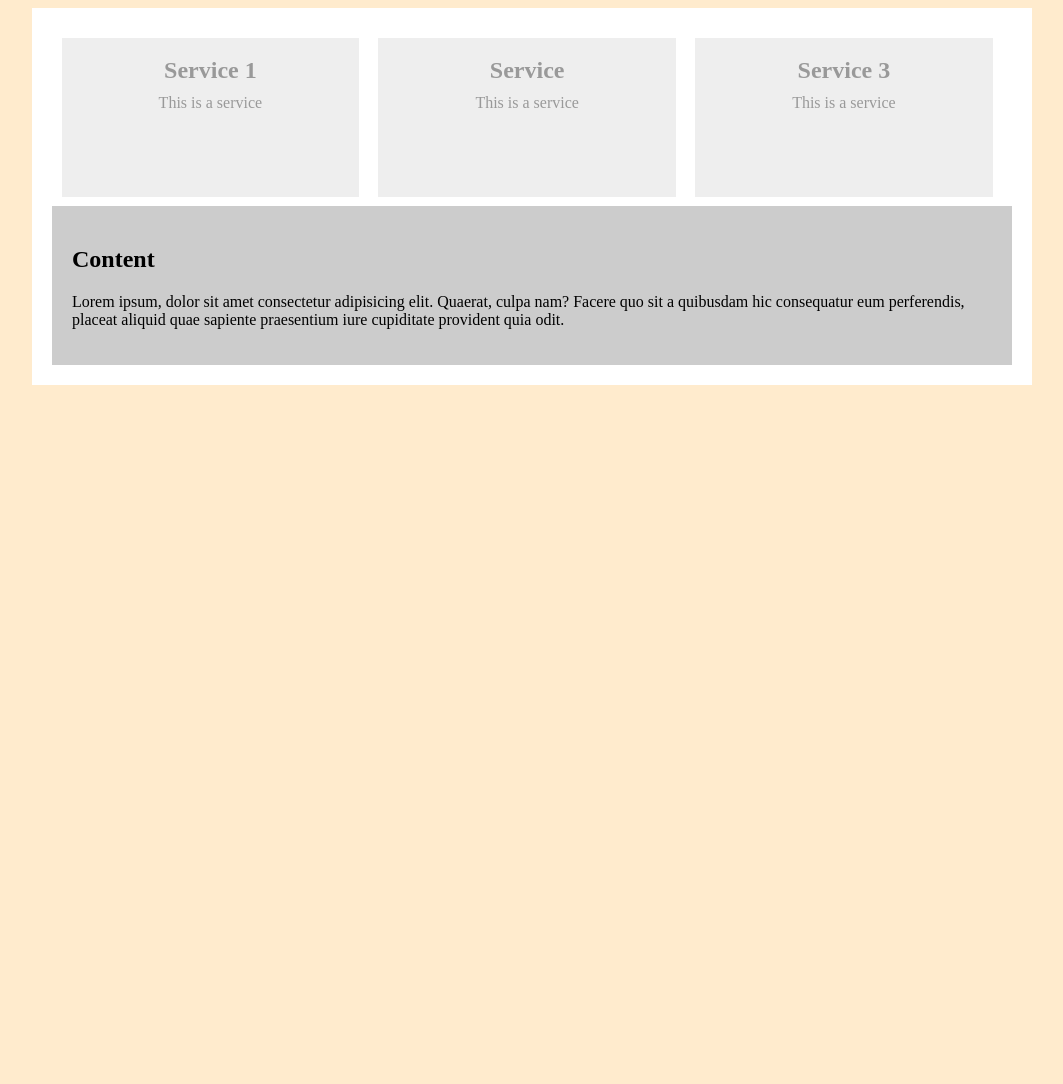
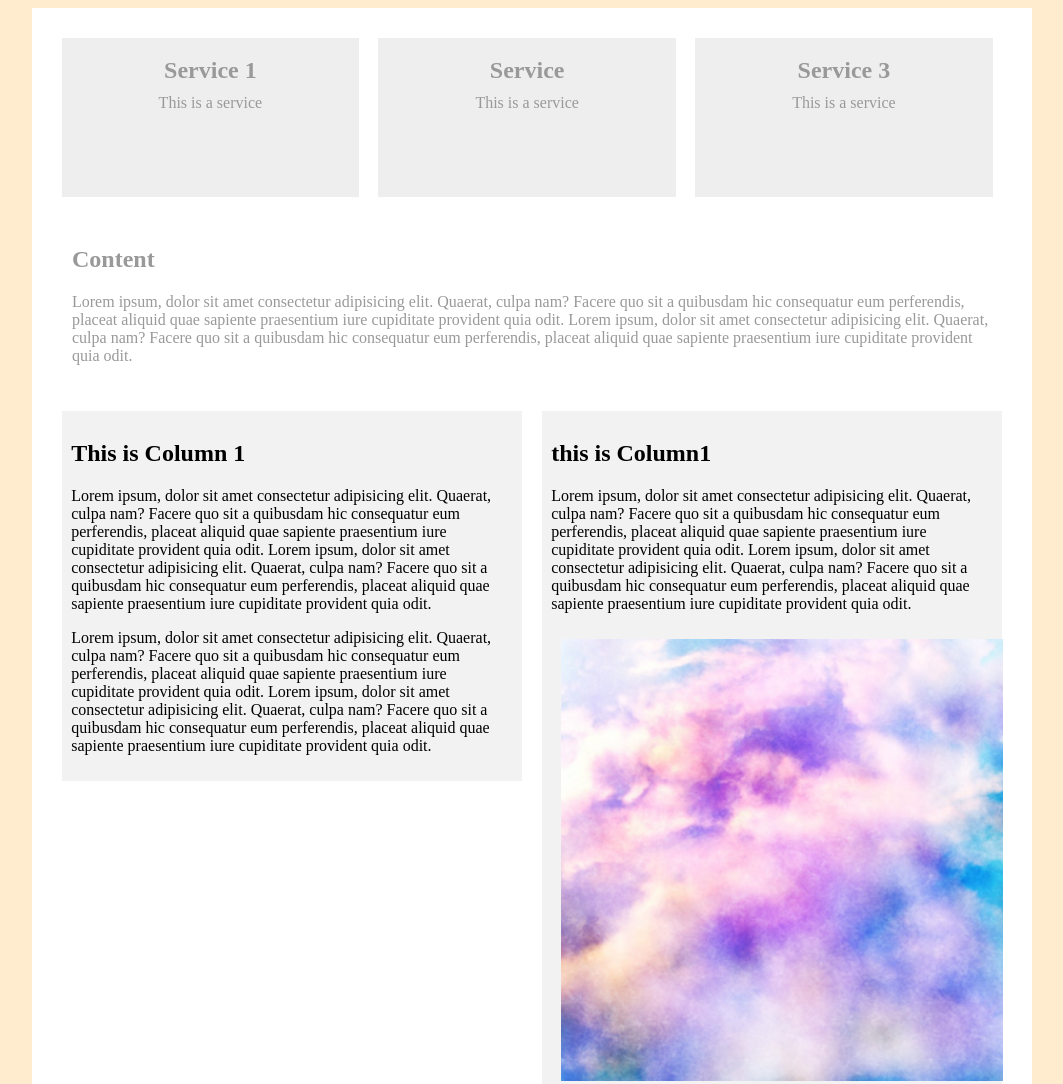
Before and after one commit to BilalAriff/Module2-, a plain HTML site: page index.html in a window 1280 px wide. Shown: the top 1084 px of the page, without its empty margins (108-1171 px from the left). Before the commit the page ends 800 px from the top, so only its background shows below. Drawn offline with Linux system fonts and the light colour scheme.

Commit message:
Completed Toturial 6

```diff
--- a/index.html
+++ b/index.html
@@ -38,7 +38,29 @@
         </div>
         <div class="content">
             <h2>Content</h2>
-            <p>Lorem ipsum, dolor sit amet consectetur adipisicing elit. Quaerat, culpa nam? Facere quo sit a quibusdam hic consequatur eum perferendis, placeat aliquid quae sapiente praesentium iure cupiditate provident quia odit.</p>
+            <p>Lorem ipsum, dolor sit amet consectetur adipisicing elit. Quaerat, culpa nam? Facere quo sit a quibusdam hic consequatur eum perferendis, placeat aliquid quae sapiente praesentium iure cupiditate provident quia odit.
+                Lorem ipsum, dolor sit amet consectetur adipisicing elit. Quaerat, culpa nam? Facere quo sit a quibusdam hic consequatur eum perferendis, placeat aliquid quae sapiente praesentium iure cupiditate provident quia odit.
+            </p>
+        </div>
+
+
+        <div class="column">
+            <section>
+                <h2>This is Column 1</h2>
+                <p>Lorem ipsum, dolor sit amet consectetur adipisicing elit. Quaerat, culpa nam? Facere quo sit a quibusdam hic consequatur eum perferendis, placeat aliquid quae sapiente praesentium iure cupiditate provident quia odit.
+                   Lorem ipsum, dolor sit amet consectetur adipisicing elit. Quaerat, culpa nam? Facere quo sit a quibusdam hic consequatur eum perferendis, placeat aliquid quae sapiente praesentium iure cupiditate provident quia odit.
+                </p>
+                <p>Lorem ipsum, dolor sit amet consectetur adipisicing elit. Quaerat, culpa nam? Facere quo sit a quibusdam hic consequatur eum perferendis, placeat aliquid quae sapiente praesentium iure cupiditate provident quia odit.
+                 Lorem ipsum, dolor sit amet consectetur adipisicing elit. Quaerat, culpa nam? Facere quo sit a quibusdam hic consequatur eum perferendis, placeat aliquid quae sapiente praesentium iure cupiditate provident quia odit.
+                </p>
+            </section>
+            <aside>
+                <h2>this is Column1</h2>
+                <p>Lorem ipsum, dolor sit amet consectetur adipisicing elit. Quaerat, culpa nam? Facere quo sit a quibusdam hic consequatur eum perferendis, placeat aliquid quae sapiente praesentium iure cupiditate provident quia odit.
+                   Lorem ipsum, dolor sit amet consectetur adipisicing elit. Quaerat, culpa nam? Facere quo sit a quibusdam hic consequatur eum perferendis, placeat aliquid quae sapiente praesentium iure cupiditate provident quia odit.
+                </p>
+                <img src="img/bg.png" width="100%">
+            </aside>
         </div>
 
     </div>
--- a/style.css
+++ b/style.css
@@ -54,7 +54,21 @@ img {
 
 .content {
     padding: 20px;
-    background: #ccc;
+    color: #999;
     clear: left;
     margin-top: 50px;
 }
+
+section, aside {
+    float: left;
+    width: 46%;
+    padding: 1%;
+    margin: 1%;
+    background-color: #f2f2f2;
+}
+
+column:after {
+    display: block;
+    content: "";
+    clear: both;
+}
```
